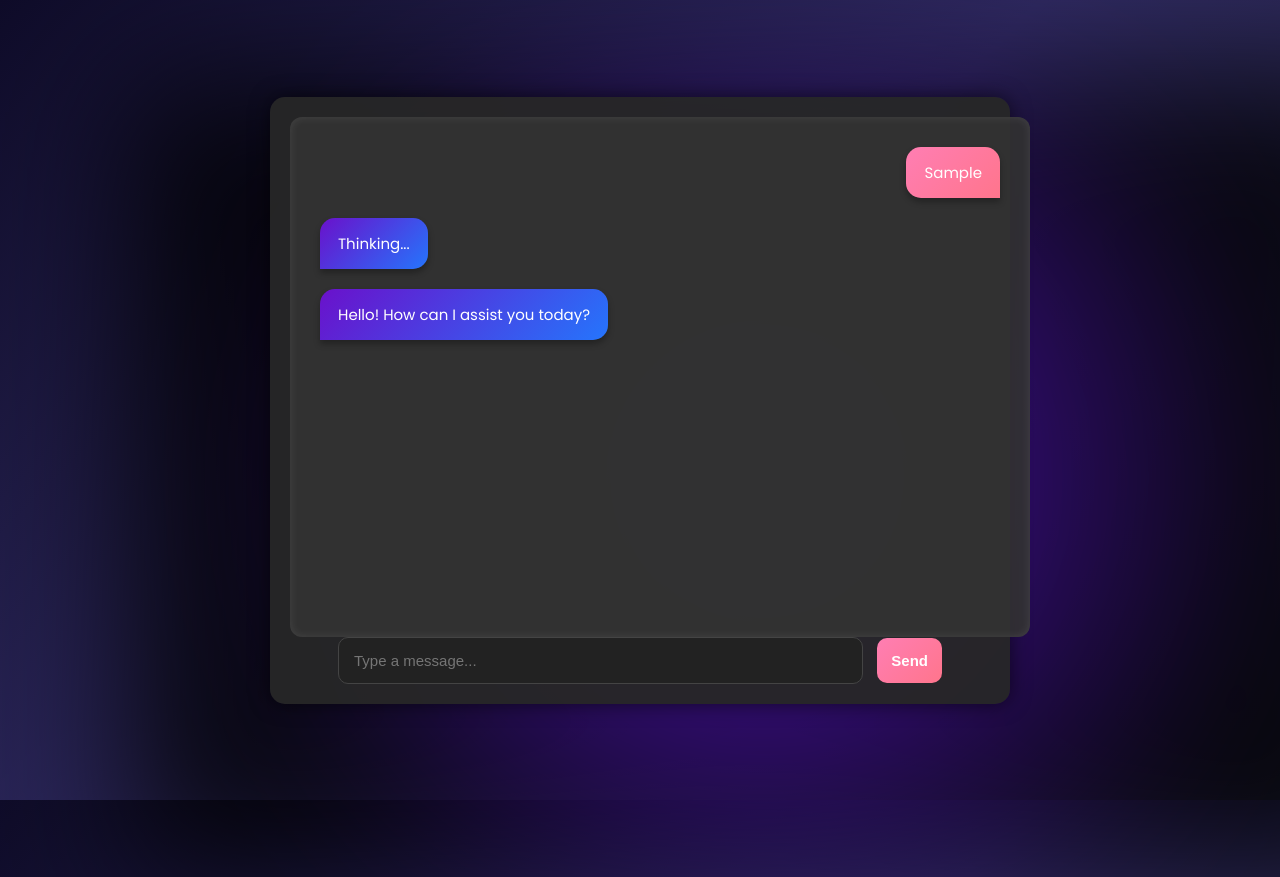
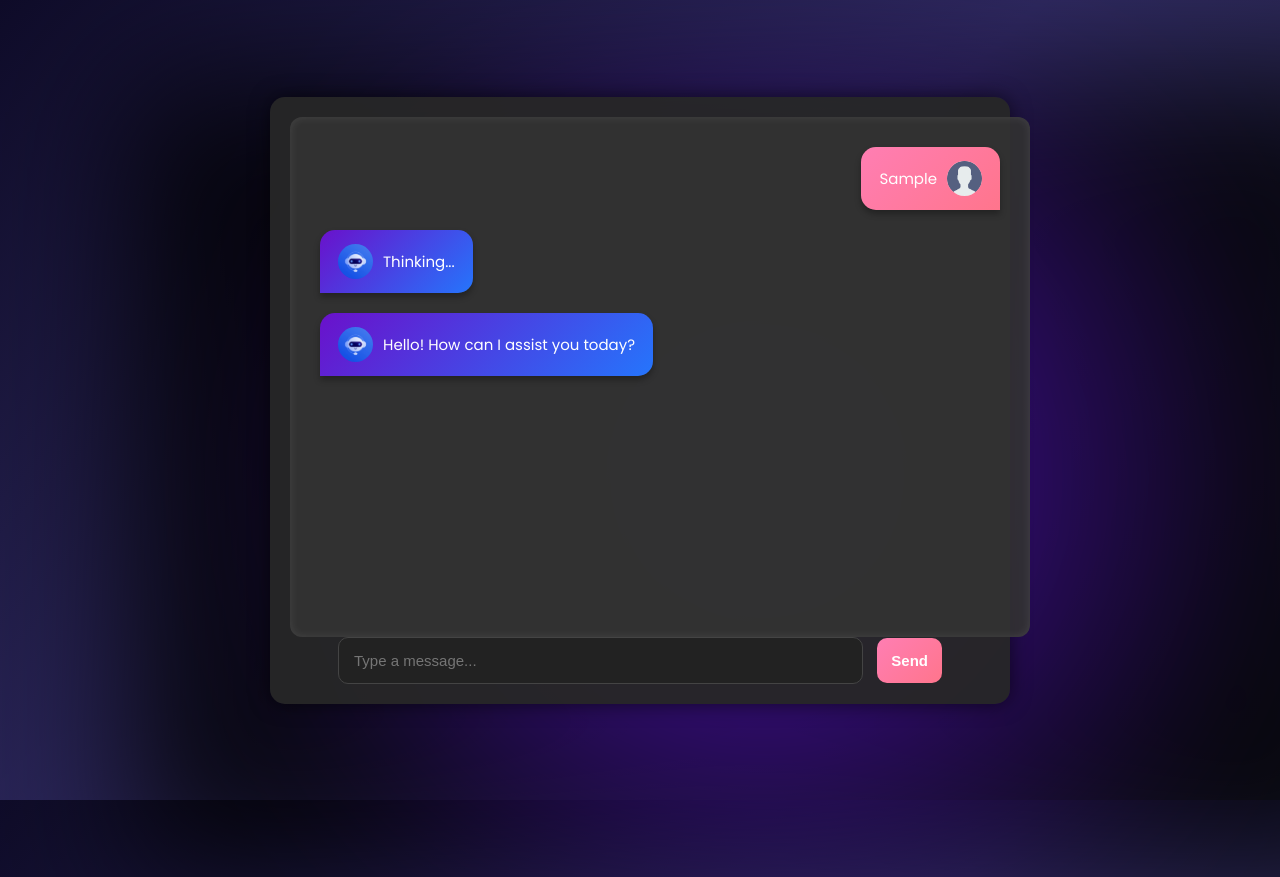
Before and after one commit to Vibhav-Sharma/404-Brain-not-Found, a plain HTML site: page index.html in a window 1280 px wide. Both pictures are taken after typing "Sample" into the empty fields and a click on the button "Send". Shown: the top 877 px of the page. Drawn offline with Linux system fonts and the light colour scheme.

Commit message:
files_with_icon

```diff
--- a/script.js
+++ b/script.js
@@ -5,11 +5,23 @@ document.getElementById("chatInput").addEventListener("keypress", function(event
     }
 });
 
-function appendMessage(content, className) {
+function appendMessage(content, className, isUser) {
     let chatBox = document.getElementById("chatBox");
     let messageDiv = document.createElement("div");
     messageDiv.classList.add("message", className);
-    messageDiv.innerHTML = content;
+
+    let img = document.createElement("img");
+    img.src = isUser ? "user.png" : "BOT.jpg";
+    img.classList.add("profile-icon");
+
+    if (isUser) {
+        messageDiv.appendChild(document.createTextNode(content));
+        messageDiv.appendChild(img);
+    } else {
+        messageDiv.appendChild(img);
+        messageDiv.appendChild(document.createTextNode(content));
+    }
+
     chatBox.appendChild(messageDiv);
     chatBox.scrollTop = chatBox.scrollHeight;
 }
@@ -18,13 +30,13 @@ function sendMessage() {
     let userMessage = document.getElementById("chatInput").value.trim();
     if (!userMessage) return;
 
-    appendMessage(userMessage, "user-message");
+    appendMessage(userMessage, "user-message", true);
     document.getElementById("chatInput").value = "";
 
     setTimeout(() => {
-        appendMessage("Thinking...","ai-message");
+        appendMessage("Thinking...", "ai-message", false);
         setTimeout(() => {
-            appendMessage("Hello! How can I assist you today?", "ai-message");
+            appendMessage("Hello! How can I assist you today?", "ai-message", false);
         }, 1500);
     }, 1000);
 }
--- a/style.css
+++ b/style.css
@@ -55,6 +55,9 @@ body {
 }
 
 .message {
+    display: flex;
+    align-items: center;
+    gap: 10px;
     padding: 14px 18px;
     margin: 10px;
     border-radius: 12px;
@@ -76,6 +79,12 @@ body {
     align-self: flex-start;
     color: #fff;
     border-radius: 15px 15px 15px 0;
+}
+
+.profile-icon {
+    width: 35px;
+    height: 35px;
+    border-radius: 50%;
 }
 
 input, button {
```
Also changed, not shown: index.html (+1 -1 lines), BOT.jpg (added), user.png (added).
